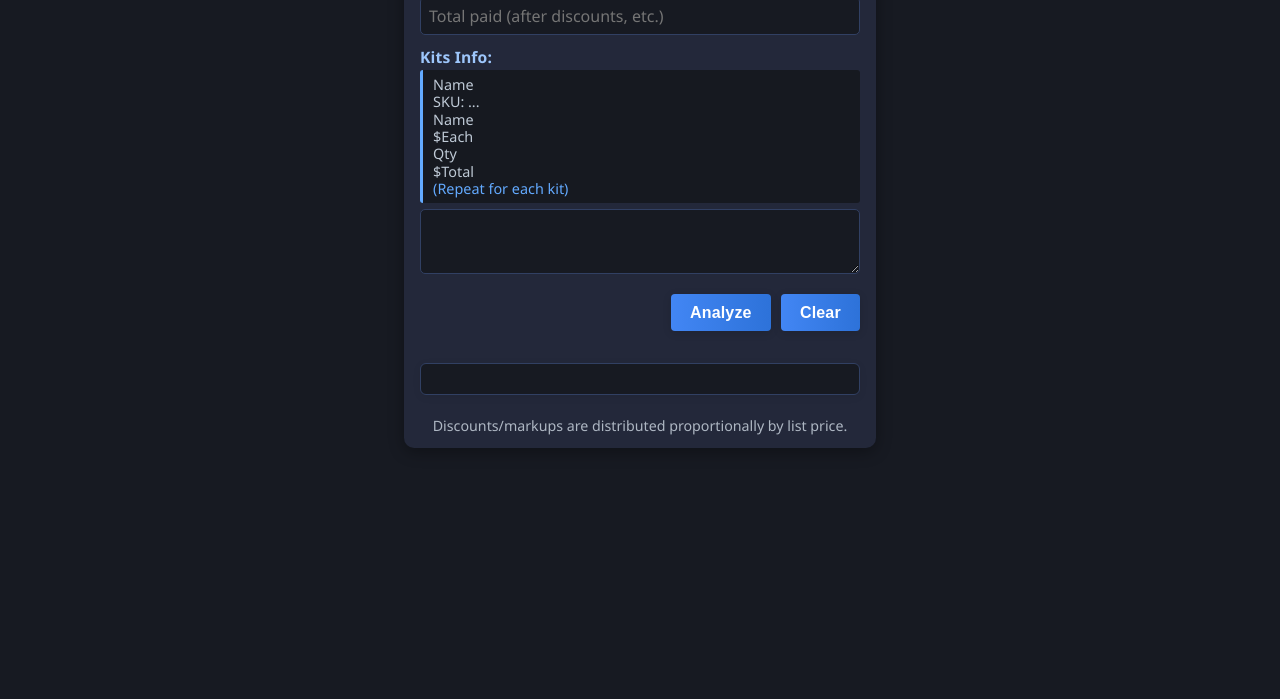
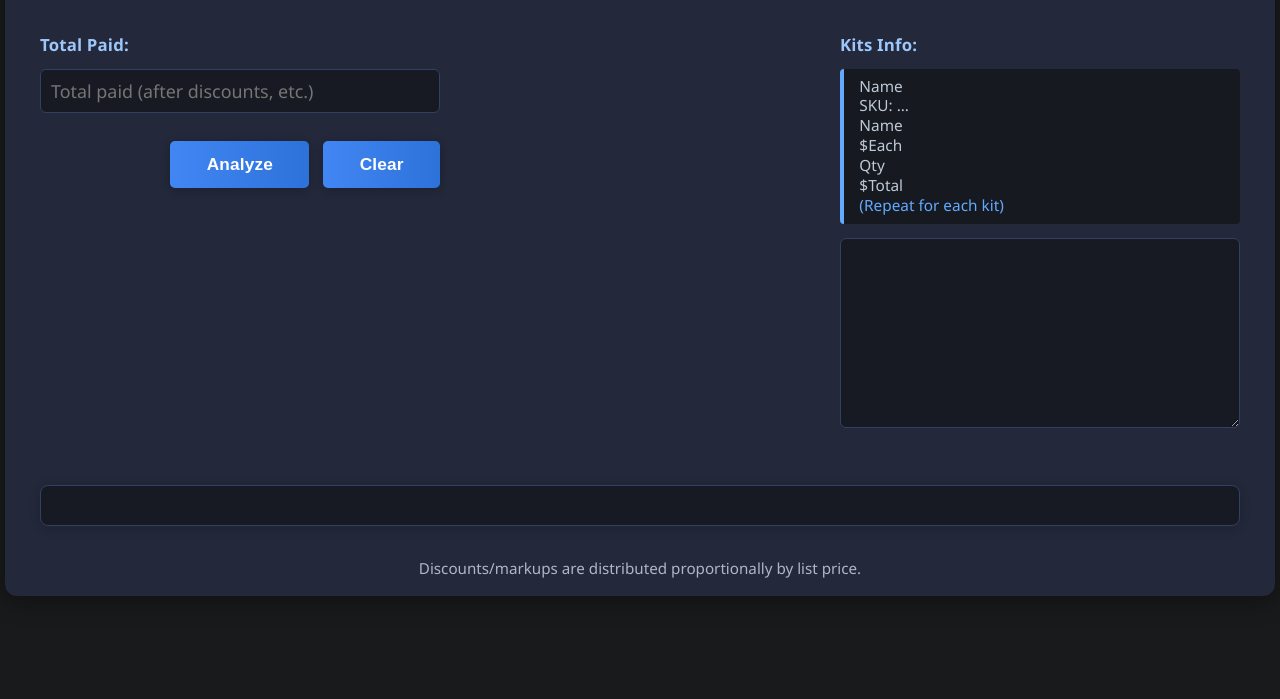
Before and after one commit to Detroitaxle/tax, a plain HTML site: page index.html in a window 1280 px wide. Shown: the part 141-840 px from the top of the page. Before the commit the page ends 800 px from the top, so only its background shows below. Drawn offline with Linux system fonts and the light colour scheme.

Commit message:
Update index.html

```diff
--- a/index.html
+++ b/index.html
@@ -5,143 +5,159 @@
   <title>Kit Analyzer Tool</title>
   <meta name="viewport" content="width=device-width, initial-scale=1.0">
   <style>
-    html, body {
-      height: 100%;
+    body {
       margin: 0;
       padding: 0;
-    }
-    body {
-      min-height: 100vh;
-      background: #171a22;
+      background: #181a1b;
       color: #f3f6fa;
       font-family: 'Segoe UI', Arial, sans-serif;
+      min-height: 100vh;
+    }
+    .container {
+      max-width: 1200px;
+      width: 98vw;
+      margin: 2.5em auto 1.5em auto;
+      background: #23283a;
+      border-radius: 12px;
+      box-shadow: 0 4px 24px #0006;
+      padding: 2em 2.2em 1.5em 2.2em;
       display: flex;
       flex-direction: column;
-      align-items: center;
-      justify-content: flex-start;
-    }
-    .container {
-      background: #23283a;
-      border-radius: 10px;
-      box-shadow: 0 4px 16px #0005;
-      max-width: 440px;
-      width: 96vw;
-      padding: 1.2em 1em 1em 1em;
-      margin: 2.5em 0 2em 0;
-      display: flex;
-      flex-direction: column;
-      gap: 1em;
+      gap: 1.4em;
     }
     h1 {
       text-align: center;
       color: #63aaff;
       font-weight: 700;
       letter-spacing: 0.04em;
-      margin: 0 0 0.5em 0;
-      font-size: 1.2em;
+      margin-top: 0.2em;
+      margin-bottom: 0.8em;
+      font-size: 2.1em;
+    }
+    .inputs-row {
+      display: flex;
+      gap: 2em;
+      flex-wrap: wrap;
+      justify-content: space-between;
+    }
+    .input-area {
+      flex: 1 1 340px;
+      min-width: 280px;
+      max-width: 400px;
+      display: flex;
+      flex-direction: column;
+      gap: 0.7em;
     }
     .input-area label {
-      display: block;
-      margin-bottom: 0.25em;
       font-weight: 600;
       color: #9dc6fb;
       letter-spacing: 0.01em;
-      font-size: 0.98em;
+      font-size: 1.05em;
+      margin-bottom: 0.1em;
     }
-    .input-area input[type="number"],
-    .input-area textarea {
-      width: 100%;
-      padding: 7px 8px;
-      font-size: 1em;
+    .input-area input[type="number"] {
+      padding: 9px 10px;
+      font-size: 1.12em;
       background: #171a22;
       color: #f3f6fa;
-      border: 1px solid #314063;
-      border-radius: 5px;
-      margin-bottom: 0.7em;
+      border: 1.5px solid #314063;
+      border-radius: 6px;
+      margin-bottom: 0.8em;
       transition: border 0.2s;
       font-family: inherit;
       box-sizing: border-box;
+      width: 100%;
     }
-    .input-area input[type="number"]:focus,
+    .input-area input[type="number"]:focus {
+      border: 1.5px solid #63aaff;
+      outline: none;
+    }
+    .input-area textarea {
+      width: 100%;
+      min-height: 190px;
+      max-height: 380px;
+      padding: 10px;
+      font-size: 1.08em;
+      background: #171a22;
+      color: #f3f6fa;
+      border: 1.5px solid #314063;
+      border-radius: 6px;
+      margin-bottom: 0.8em;
+      transition: border 0.2s;
+      font-family: inherit;
+      resize: vertical;
+      box-sizing: border-box;
+    }
     .input-area textarea:focus {
       border: 1.5px solid #63aaff;
       outline: none;
     }
-    .input-area textarea {
-      min-height: 65px;
-      max-height: 110px;
-      resize: vertical;
-      font-size: 0.97em;
-    }
     .input-hint {
       color: #bfcad6;
-      font-size: 0.90em;
-      margin-bottom: 0.4em;
-      margin-top: -0.1em;
-      line-height: 1.2;
+      font-size: 0.96em;
+      margin-bottom: 0.2em;
+      line-height: 1.3;
       background: #161920;
-      border-left: 3.5px solid #63aaff;
-      padding: 0.4em 0.7em;
-      border-radius: 3px;
+      border-left: 4px solid #63aaff;
+      padding: 0.5em 1em;
+      border-radius: 4px;
     }
     .button-row {
       display: flex;
-      gap: 10px;
-      margin: 0.3em 0 0.6em 0;
+      gap: 14px;
+      margin-top: 0.15em;
+      margin-bottom: 0.4em;
       justify-content: flex-end;
     }
     button {
       background: linear-gradient(90deg, #4286f4 0%, #2d72d9 100%);
       color: #fff;
       border: none;
-      padding: 0.59em 1.2em;
-      border-radius: 4px;
-      font-size: 1em;
+      padding: 0.75em 2.1em;
+      border-radius: 5px;
+      font-size: 1.08em;
       font-weight: bold;
       cursor: pointer;
-      transition: background 0.16s, transform 0.13s;
-      box-shadow: 0 2px 8px #0002;
+      transition: background 0.17s, transform 0.13s;
+      box-shadow: 0 2px 10px #0003;
       letter-spacing: 0.01em;
     }
     button:hover, button:focus {
       background: linear-gradient(90deg, #3376dc 0%, #1956a3 100%);
-      transform: translateY(-1.5px) scale(1.024);
+      transform: translateY(-2px) scale(1.027);
     }
     .output-area {
-      margin-top: 0.4em;
-      font-size: 0.98em;
+      margin-top: 1.2em;
+      font-size: 1.06em;
       word-break: break-word;
       overflow-x: auto;
       background: #171a22;
-      border-radius: 6px;
-      padding: 0.7em 0.5em;
+      border-radius: 8px;
+      padding: 1.1em 1em 1.2em 1em;
       border: 1px solid #314063;
-      box-shadow: 0 2px 8px #0001;
-      min-height: 0.5em;
-      max-height: 180px;
-      overflow-y: auto;
+      box-shadow: 0 2px 12px #0002;
     }
     table {
       border-collapse: collapse;
       width: 100%;
+      margin-top: 0.7em;
       background: #1d202b;
       color: #e9f1fd;
-      border-radius: 5px;
+      border-radius: 7px;
       overflow: hidden;
-      font-size: 0.95em;
-      box-shadow: 0 2px 6px #0001;
-      margin: 0.2em 0 0 0;
+      font-size: 1em;
+      box-shadow: 0 2px 8px #0002;
     }
     th, td {
       border: 1px solid #314063;
-      padding: 0.29em 0.2em;
+      padding: 0.67em 0.33em;
       text-align: center;
     }
     th {
       background: #29304a;
       color: #8bc3ff;
       font-weight: 700;
-      font-size: 0.95em;
+      font-size: 1.02em;
       letter-spacing: 0.01em;
     }
     .tax-row {
@@ -151,23 +167,28 @@
     }
     .disclaimer {
       color: #aeb7c3;
-      font-size: 0.89em;
+      font-size: 0.95em;
       text-align: center;
-      margin-top: 0.35em;
-      margin-bottom: -0.2em;
+      margin-top: 0.65em;
+      margin-bottom: -0.4em;
     }
-    @media (max-width: 525px) {
-      .container { padding: 0.8em 0.1em 0.6em 0.1em; }
-      .output-area { padding: 0.3em 0.1em; font-size: 0.96em; }
-      th, td { font-size: 0.95em; padding: 0.21em 0.09em; }
-      h1 { font-size: 1em; }
-      .input-area input[type="number"], .input-area textarea { font-size: 0.97em; }
+    @media (max-width: 900px) {
+      .container { padding: 1.1em 0.5em 1em 0.5em; }
+      .inputs-row { flex-direction: column; gap: 0.5em;}
+      .input-area { max-width: unset; }
+      .output-area { padding: 0.7em 0.3em 0.7em 0.3em; }
+    }
+    @media (max-width: 600px) {
+      .container { padding: 0.4em 0.1em 0.6em 0.1em; }
+      th, td { font-size: 0.97em; padding: 0.45em 0.09em; }
+      h1 { font-size: 1.14em; }
     }
   </style>
 </head>
 <body>
   <div class="container">
     <h1>Kit Analyzer Tool</h1>
+    <div class="inputs-row">
       <div class="input-area">
         <label for="totalPaid">Total Paid:</label>
         <input
@@ -177,6 +198,12 @@
           placeholder="Total paid (after discounts, etc.)"
           autocomplete="off"
         >
+        <div class="button-row">
+          <button type="button" onclick="analyzeKits()">Analyze</button>
+          <button type="button" onclick="clearInputs()">Clear</button>
+        </div>
+      </div>
+      <div class="input-area">
         <label for="kitsInfo">Kits Info:</label>
         <div class="input-hint">
           Name<br>SKU: ...<br>Name<br>$Each<br>Qty<br>$Total<br>
@@ -186,9 +213,6 @@
           id="kitsInfo"
           placeholder="Brake Kit&#10;SKU: 123&#10;Brake Kit&#10;$100&#10;2&#10;$200&#10;">
         </textarea>
-      <div class="button-row">
-        <button type="button" onclick="analyzeKits()">Analyze</button>
-        <button type="button" onclick="clearInputs()">Clear</button>
       </div>
     </div>
     <div class="output-area" id="output"></div>
```
Lines whose indentation alone changed are shown as unchanged.
